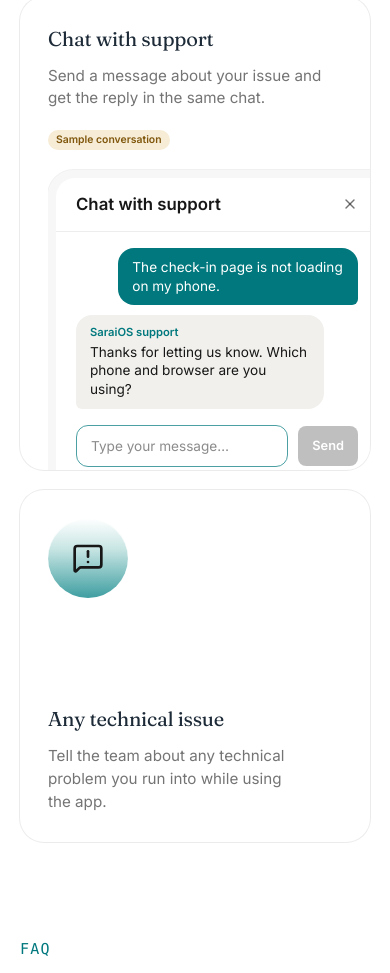
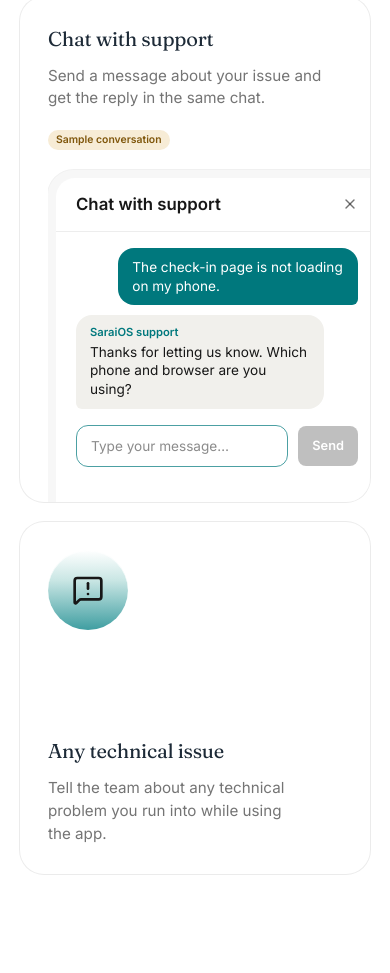
Before and after one commit to abdulrhhkahn/SaraiOS, a Next.js app: page /contact in a window 390 px wide. Shown: the part 2551-3524 px from the top of the page. Built offline with nearby package versions, Linux system fonts and the light colour scheme; no server answers.

Commit message:
Add files via upload

```diff
--- a/components/contact/SupportChat.tsx
+++ b/components/contact/SupportChat.tsx
@@ -34,7 +34,7 @@ function SupportChatMock() {
   return (
     <div aria-hidden className="w-[calc(100%+2rem)] pt-5">
       <div className="rounded-[1.6rem] bg-black/[0.03] p-2 ring-1 ring-black/[0.06]">
-        <div className="rounded-[1.2rem] bg-white pb-6">
+        <div className="rounded-[1.2rem] bg-white pb-40">
           <div className="flex items-center justify-between border-b border-black/[0.07] px-5 py-3.5 pr-9">
             <p className="text-[1.05rem] font-semibold text-ink">Chat with support</p>
             <X className="size-4 text-ink/60" />
@@ -99,7 +99,7 @@ export function SupportChat() {
                 Send a message about your issue and get the reply in the same chat.
               </p>
               <DemoTag className="mt-5 w-fit">Sample conversation</DemoTag>
-              <div className="relative mt-auto -mr-7 -mb-7 h-[20rem] overflow-hidden sm:-mr-8 sm:-mb-8 lg:h-auto lg:flex-1">
+              <div className="relative mt-auto -mr-7 -mb-7 h-[22rem] overflow-hidden sm:-mr-8 sm:-mb-8 lg:h-auto lg:flex-1">
                 <SupportChatMock />
               </div>
             </CardShell>
```
